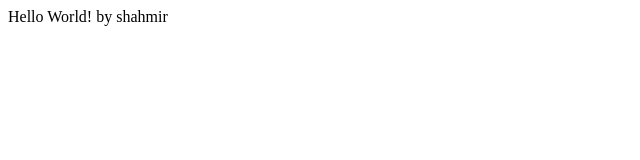
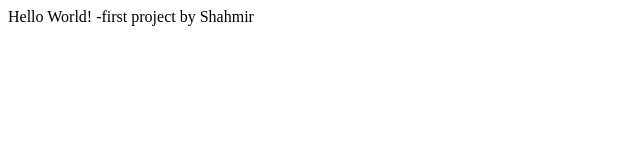
Before and after one commit to shahmir92/bootcamp2020_helloworld.html, a plain HTML site: page index.html in a window 1280 px wide. Shown: the whole page, without its empty margins (0-640 px from the left). Drawn offline with Linux system fonts and the light colour scheme.

Commit message:
Final Edit for assignment

```diff
--- a/index.html
+++ b/index.html
@@ -1,5 +1,6 @@
 <html>
     <body>
-     Hello World! by shahmir
+     Hello World!
+     -first project by Shahmir
     </body>
 </html>
```
